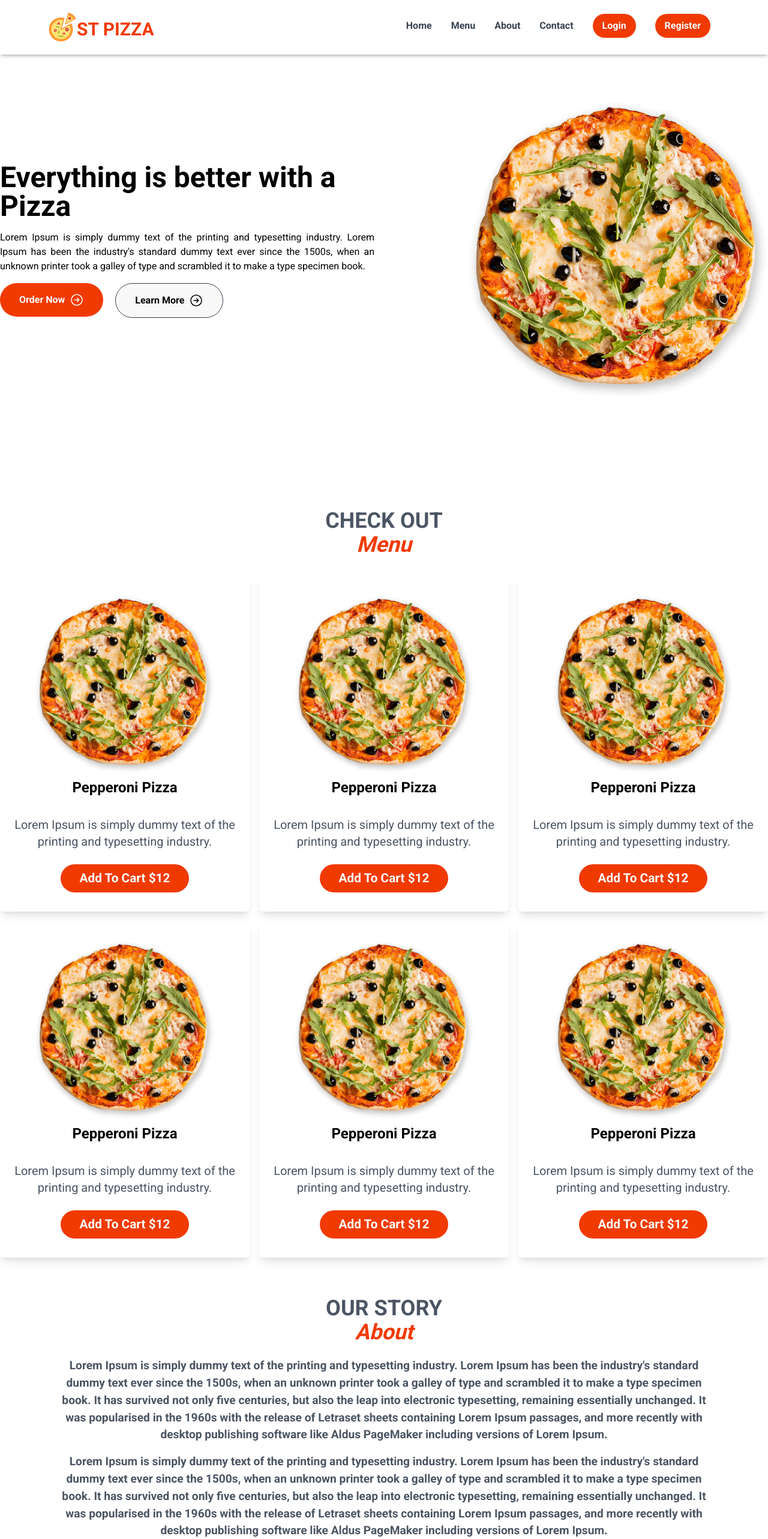
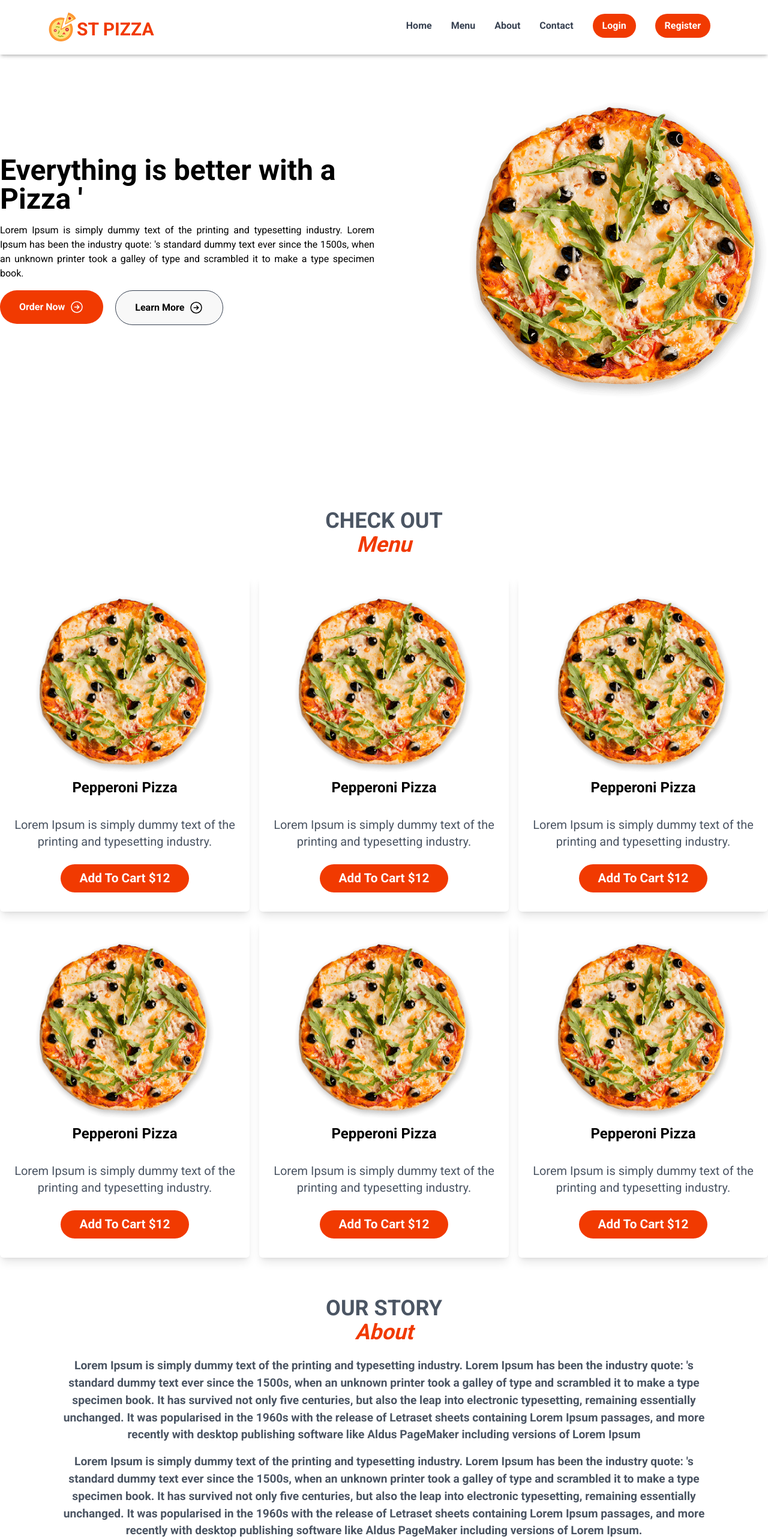
Before and after one commit to Abdulwahab1-dev/food-ordering-app, a Next.js app: page / in a window 1280 px wide. Shown: the top 2566 px of the page at 60% size. Built offline with nearby package versions, Linux system fonts and the light colour scheme.

Commit message:
remove quotes

```diff
--- a/src/app/components/about/About.js
+++ b/src/app/components/about/About.js
@@ -9,18 +9,18 @@
         <div className="max-w-6xl mx-auto my-[1.4rem] px-[2rem] md:px-[2rem] flex flex-col gap-4">
         <p className="text-gray-600 font-semibold  text-[1rem] text-justify md:text-center md:text-[1.2rem]" >
           Lorem Ipsum is simply dummy text of the printing and typesetting
-          industry. Lorem Ipsum has been the industry's standard dummy text ever
+          industry. Lorem Ipsum has been the industry quote: &apos;s standard dummy text ever
           since the 1500s, when an unknown printer took a galley of type and
           scrambled it to make a type specimen book. It has survived not only
           five centuries, but also the leap into electronic typesetting,
           remaining essentially unchanged. It was popularised in the 1960s with
           the release of Letraset sheets containing Lorem Ipsum passages, and
           more recently with desktop publishing software like Aldus PageMaker
-          including versions of Lorem Ipsum.
+          including versions of Lorem Ipsum
         </p>
         <p className="text-gray-600 font-semibold  text-[1rem] text-justify md:text-center md:text-[1.2rem]" >
           Lorem Ipsum is simply dummy text of the printing and typesetting
-          industry. Lorem Ipsum has been the industry's standard dummy text ever
+          industry. Lorem Ipsum has been the industry quote: &apos;s standard dummy text ever
           since the 1500s, when an unknown printer took a galley of type and
           scrambled it to make a type specimen book. It has survived not only
           five centuries, but also the leap into electronic typesetting,
--- a/src/app/components/layout/Hero.js
+++ b/src/app/components/layout/Hero.js
@@ -8,11 +8,11 @@
       <div className="grid md:grid-cols-2 gap-8">
         <div className="flex justify-center items-start flex-col max-w-4xl mx-auto">
           <h1 className="text-3xl lg:text-4xl xl:text-5xl font-semibold py-4">
-            Everything is better with a Pizza
+            Everything is better with a Pizza &apos;
           </h1>
           <p className="text-sm lg:text-base text-justify">
             Lorem Ipsum is simply dummy text of the printing and typesetting
-            industry. Lorem Ipsum has been the industry's standard dummy text
+            industry. Lorem Ipsum has been the industry quote: &apos;s standard dummy text
             ever since the 1500s, when an unknown printer took a galley of type
             and scrambled it to make a type specimen book.
           </p>
```
